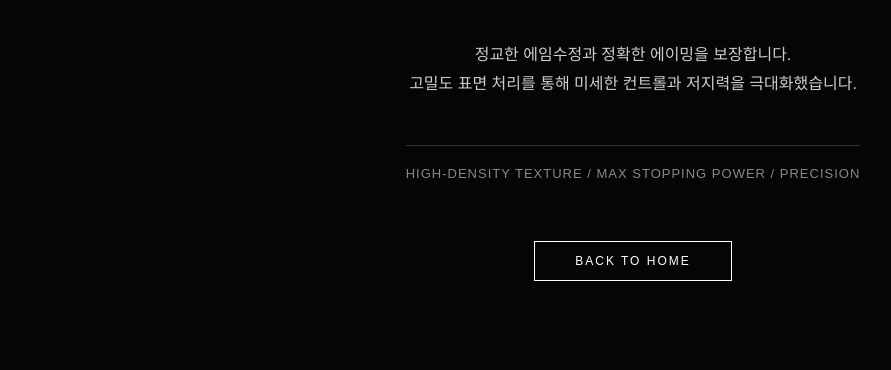
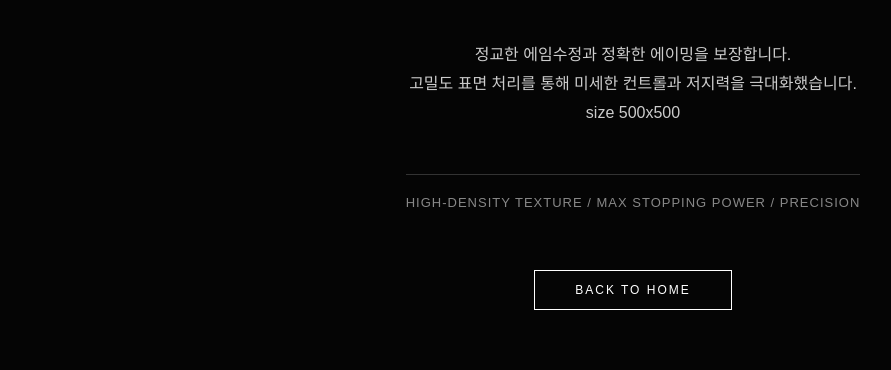
Before and after one commit to trackonkr-oss/trackonkr-oss.github.io, a plain HTML site: page root.html in a window 1280 px wide. Shown: the part 621-991 px from the top of the page, without its empty margins (7-898 px from the left). Before the commit the page ends 962 px from the top, so only its background shows below. Drawn offline with Linux system fonts and the light colour scheme.

Commit message:
Update root.html

```diff
--- a/root.html
+++ b/root.html
@@ -28,7 +28,7 @@
   <div class="tag">BREAKING SURFACE</div>
   <h1>ROOT</h1>
   <div class="desc">
-    <p>정교한 에임수정과 정확한 에이밍을 보장합니다.<br>고밀도 표면 처리를 통해 미세한 컨트롤과 저지력을 극대화했습니다.</p>
+    <p>정교한 에임수정과 정확한 에이밍을 보장합니다.<br>고밀도 표면 처리를 통해 미세한 컨트롤과 저지력을 극대화했습니다.<br> size 500x500 </p>
   </div>
   <div class="spec">HIGH-DENSITY TEXTURE / MAX STOPPING POWER / PRECISION</div>
   <a href="index.html" class="back">BACK TO HOME</a>
```
